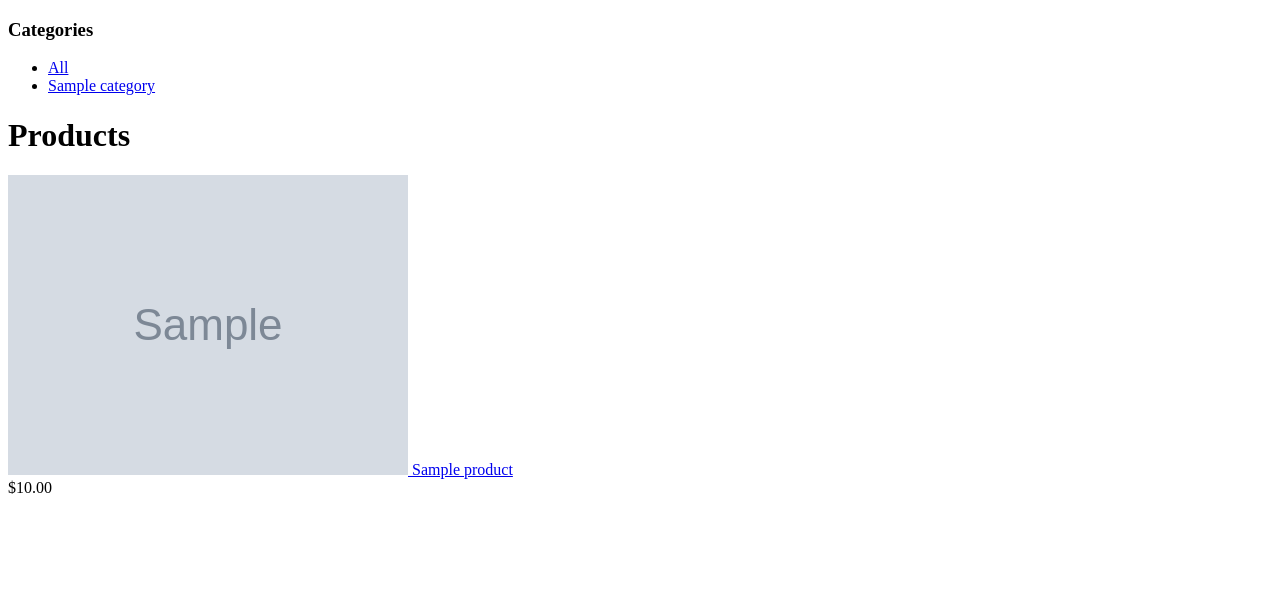
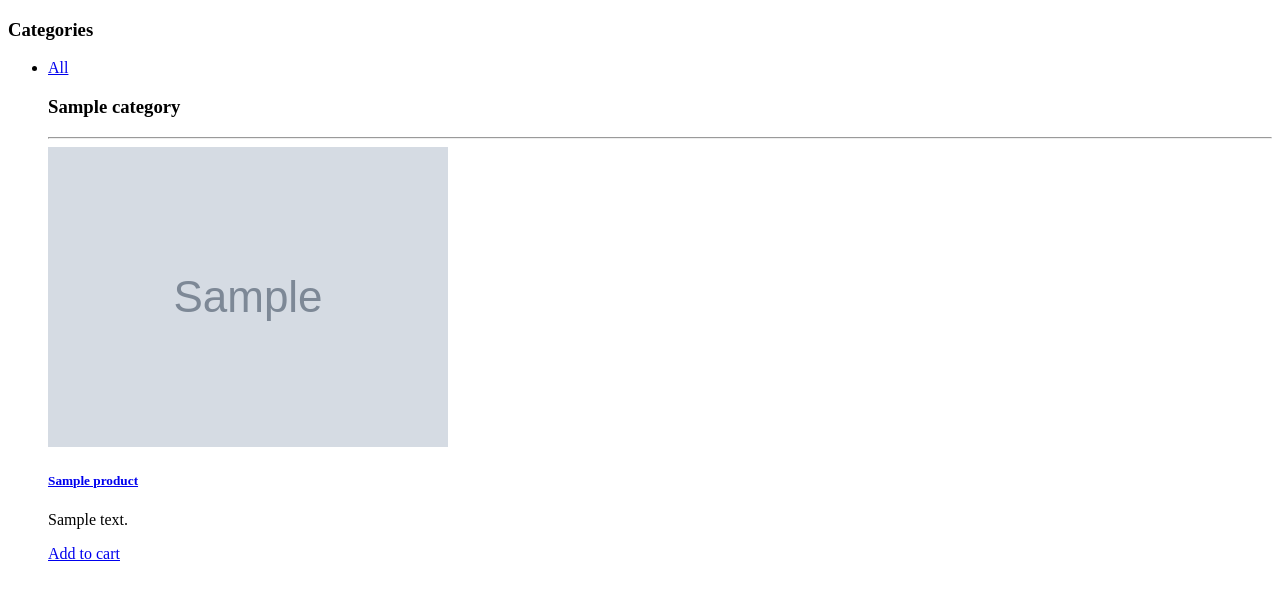
Before and after one commit to dan-jugz/dot-smart, a Django app: page / in a window 1280 px wide. Shown: the part 44-644 px from the top of the page. Run offline with Django 3.2, Linux system fonts and the light colour scheme; tables that the repository leaves empty hold one stand-in row (values such as "Sample post"); grey boxes marked "Sample" are stand-in pictures.

Commit message:
put the products in cards

```diff
--- a/shop/templates/shop/product/list.html
+++ b/shop/templates/shop/product/list.html
@@ -13,22 +13,27 @@
             <a href="{% url 'shop:product_list' %}">All</a>
         </li>
     {% for c in categories %}
-        <li {% if category.slug == c.slug %}class="selected"{% endif %}>
-            <a href="{{ c.get_absolute_url }}">{{ c.name }}</a>
-        </li>
-    {% endfor %}
-    </ul>
+<h3 class="text-center " id="location">{{c.name}}</h3>
+<hr>
+<div class="container-fluid">
+  <div class="row">
+    {% for product in products %}
+    {% if category == category.name %}
+    <div class="card" style="width: 18rem;">
+        <img src="{{ product.image.url }}" class="card-img-top" alt="{{product.name}}">
+        <div class="card-body">
+          <h5 class="card-title"><a href="{{ product.get_absolute_url }}">{{ product.name }}</a></h5>
+          <p class="card-text">{{product.description }}</p>
+          <a href="{{ product.get_absolute_url }}" class="btn btn-primary">Add to cart</a>
+        </div>
+      </div>
+    {% endif %}
+    {% empty %}
+    <div class="alert alert-danger">
+      <h3 class="text-center">There's no available images.</h3>
+    </div>
+  {% endfor %}
 </div>
-<div id="main" class="product-list">
-    <h1>{% if category %}{{ category.name }}{% else %}Products{% endif %}</h1>
-    {% for product in products %}
-        <div class="item">
-            <a href="{{ product.get_absolute_url }}">
-                <img src="{% if product.image %}{{ product.image.url }}{% else %}{% static 'img/no_image.png' %}{% endif %}">
-            </a>
-            <a href="{{ product.get_absolute_url }}">{{ product.name }}</a><br>
-            ${{ product.price }}
-        </div>
-    {% endfor %}
 </div>
+{% endfor %}
 {% endblock %}
```
